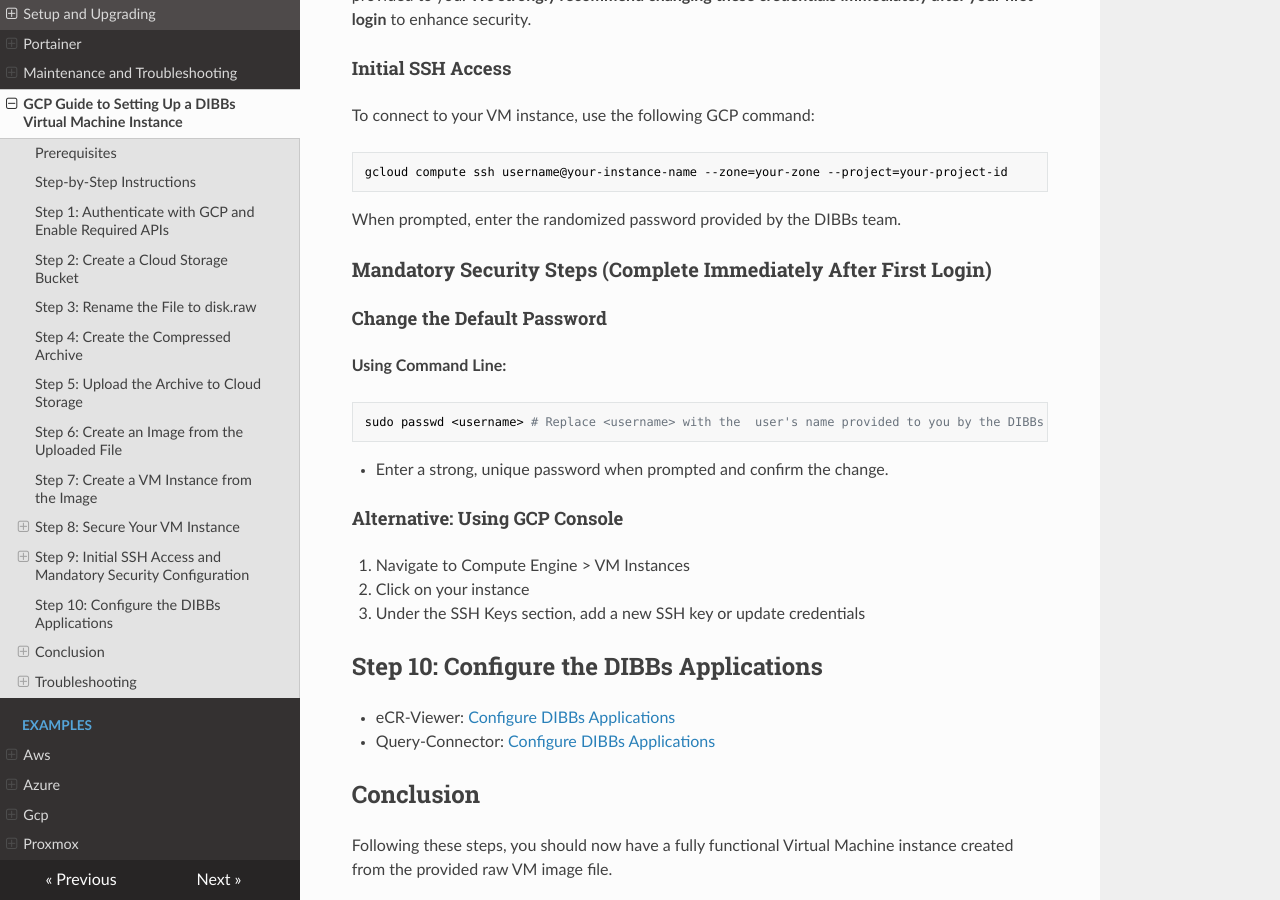
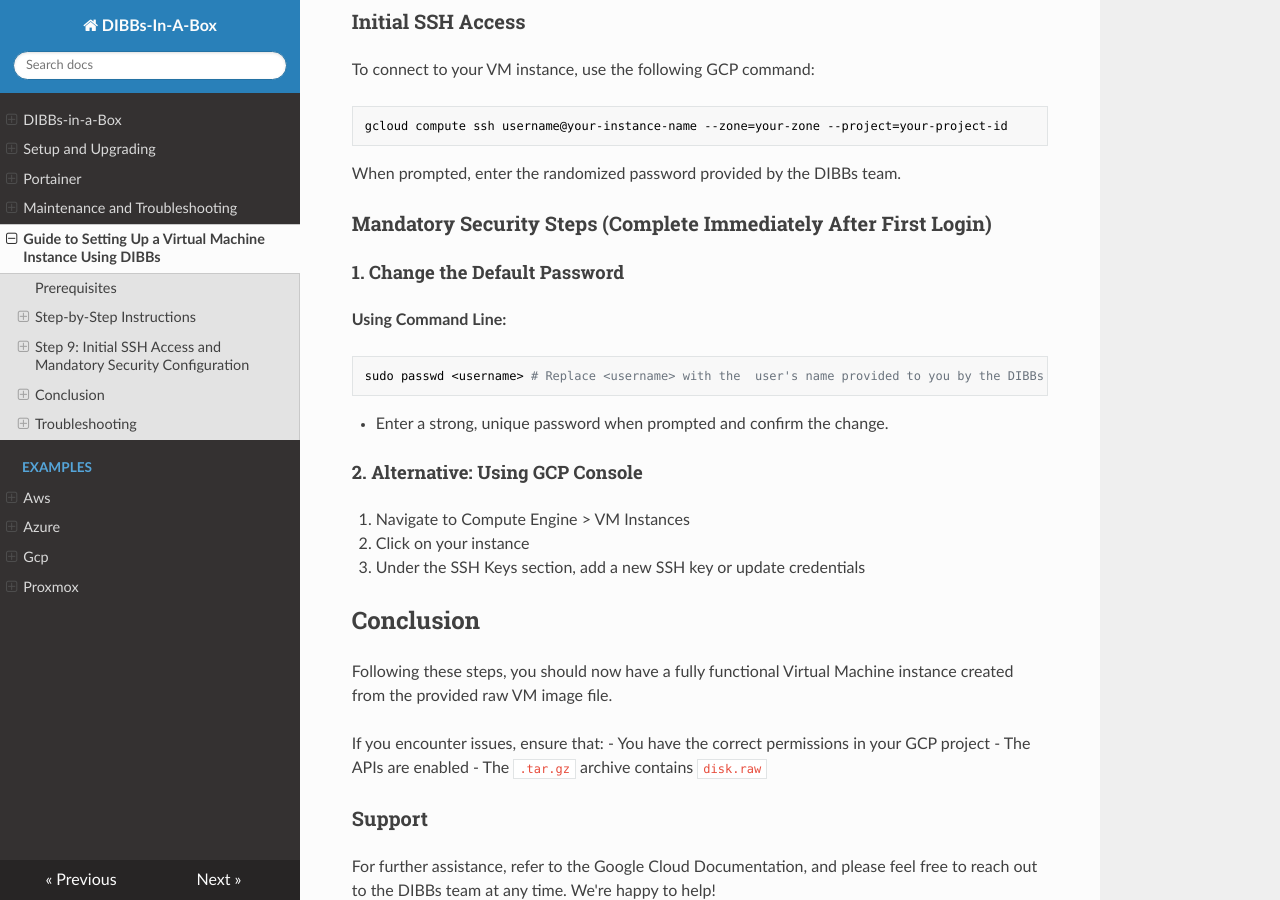
Before and after one commit to CDCgov/dibbs-vm, an MkDocs documentation site: the page built from docs/vm-docs/docs/04-GCP-VM-Setup.md, in a window 1280 px wide and 900 px high, scrolled down 4171 px. Built offline with MkDocs 1.6.1, drawn with Linux system fonts in a browser that asks for light colours; nearby versions of some CDN libraries; some of the changed text lies outside the part shown.

Commit message:
Add GCP VM setup documentation (#70)
* Add GCP VM setup documentation

* update on GCP documentation

````diff
--- a/docs/vm-docs/docs/04-GCP-VM-Setup.md
+++ b/docs/vm-docs/docs/04-GCP-VM-Setup.md
@@ -1,4 +1,4 @@
-# GCP Guide to Setting Up a DIBBs Virtual Machine Instance
+# Guide to Setting Up a Virtual Machine Instance Using DIBBs
 
 *Version 1.1*
 
@@ -23,7 +23,7 @@
 
 ## Step-by-Step Instructions
 
-## Step 1: Authenticate with GCP and Enable Required APIs
+### Step 1: Authenticate with GCP and Enable Required APIs
 
 Open your terminal and run the following commands:
 
@@ -38,7 +38,7 @@
 gcloud services enable compute.googleapis.com storage-component.googleapis.com
 ```
 
-## Step 2: Create a Cloud Storage Bucket
+### Step 2: Create a Cloud Storage Bucket
 
 Google requires a Cloud Storage bucket to store the VM image before importing it.
 
@@ -53,7 +53,7 @@
 
 > ⚠️ **Note**: The bucket you're creating here should differ from the storage bucket required to store FHIR data for the eCR Viewer. This bucket is mainly a repository to store the DIBBs `.raw` VM file.
 
-## Step 3: Rename the File to disk.raw
+### Step 3: Rename the File to disk.raw
 
 GCP requires the file inside the archive to be named `disk.raw`. Rename it using the following commands:
 
@@ -64,7 +64,7 @@
 After this, you should have only:
 - `disk.raw`
 
-## Step 4: Create the Compressed Archive
+### Step 4: Create the Compressed Archive
 
 GCP does not support `.raw` files directly, so we need to compress the file into a `.tar.gz` archive.
 
@@ -85,7 +85,7 @@
 - `disk.raw`
 - `preferred name.tar.gz`
 
-## Step 5: Upload the Archive to Cloud Storage
+### Step 5: Upload the Archive to Cloud Storage
 
 You can upload the compressed file using the CLI or the GCP Portal.
 
@@ -101,7 +101,7 @@
 
 > ⚠️ **Note**: The upload process may take up to an hour.
 
-## Step 6: Create an Image from the Uploaded File
+### Step 6: Create an Image from the Uploaded File
 
 Once the upload is complete, create an image using the `.tar.gz` file.
 
@@ -119,7 +119,7 @@
 4. Browse and select `my-vm-file.tar.gz`
 5. Complete the required metadata fields
 
-## Step 7: Create a VM Instance from the Image
+### Step 7: Create a VM Instance from the Image
 
 Now that the image is ready, create a VM instance.
 
@@ -185,7 +185,7 @@
 
 Your VM instance comes pre-configured with temporary login credentials that the DIBBs team has provided to you. **We strongly recommend changing these credentials immediately after your first login** to enhance security.
 
-#### Initial SSH Access
+### Initial SSH Access
 
 To connect to your VM instance, use the following GCP command:
 
@@ -206,16 +206,12 @@
 
 - Enter a strong, unique password when prompted and confirm the change.
 
-#### Alternative: Using GCP Console
+#### 2. Alternative: Using GCP Console
 
 1. Navigate to Compute Engine > VM Instances
 2. Click on your instance
 3. Under the SSH Keys section, add a new SSH key or update credentials
 
-## Step 10: Configure the DIBBs Applications
-
-- eCR-Viewer: [Configure DIBBs Applications](examples/gcp/dibbs-ecr-viewer.md)
-- Query-Connector: [Configure DIBBs Applications](examples/gcp/dibbs-query-connector.md)
 
 ## Conclusion
 
````
Also changed, not shown: other parts of docs/vm-docs/docs/04-GCP-VM-Setup.md (+3 -3 lines).
